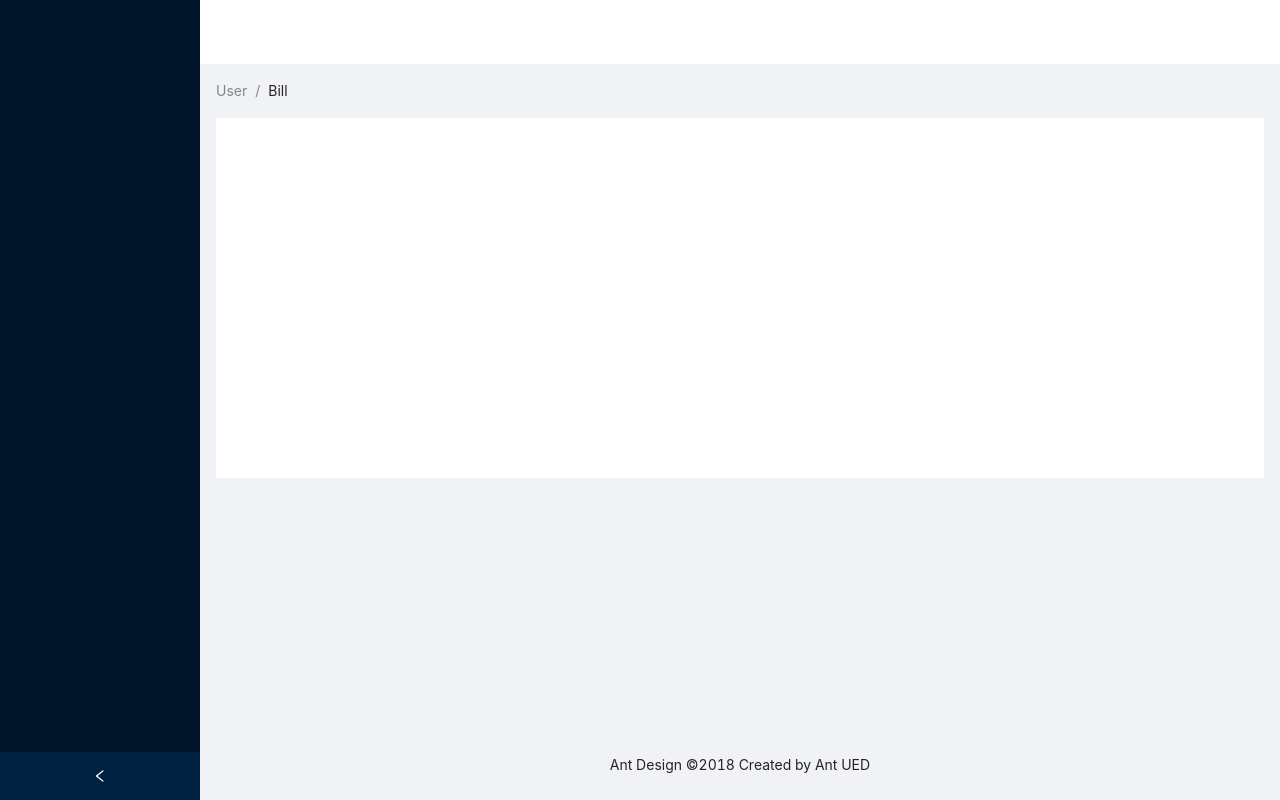
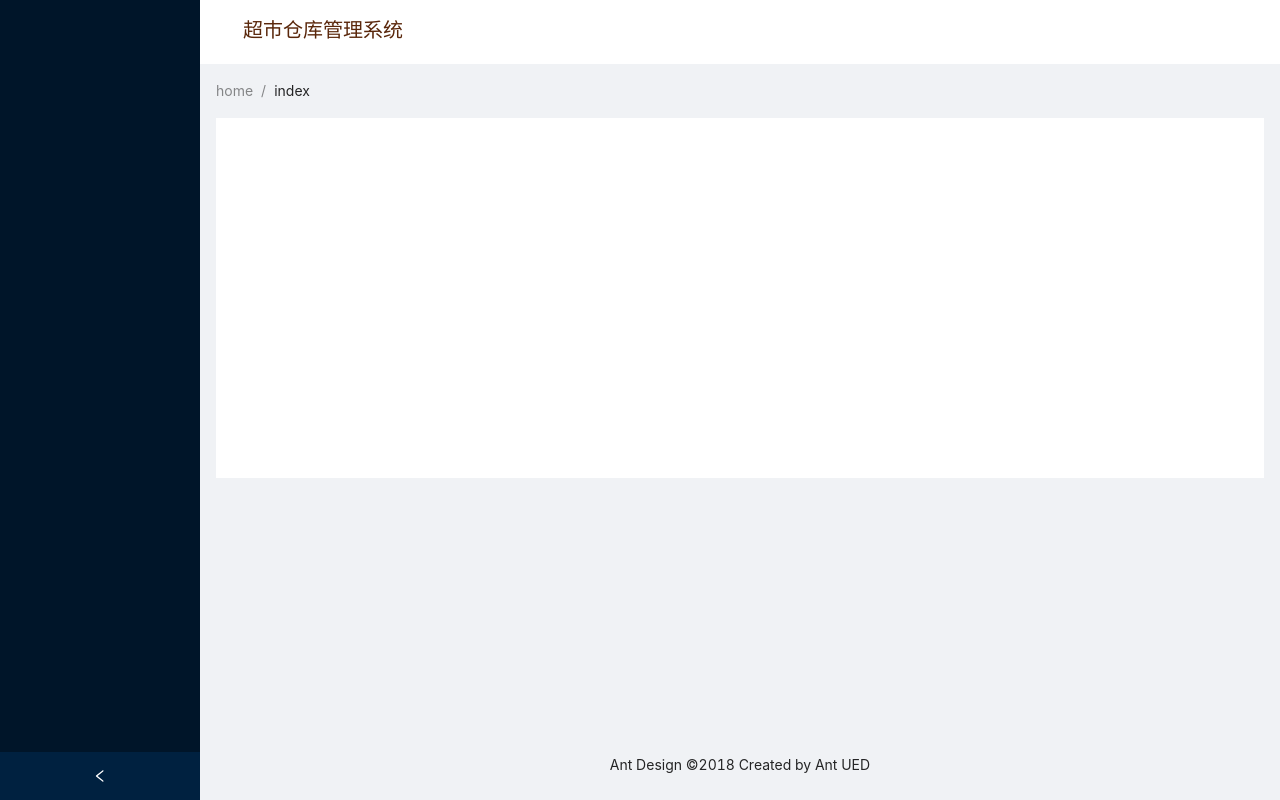
Before and after one commit to cx3hen/supermarket, a React (Create React App) app: page /home in a window 1280 px wide. Built offline with nearby package versions, Linux system fonts and the light colour scheme; no server answers.

Commit message:
feat: 面包屑动态渲染，布局样式微调

```diff
--- a/public/index.html
+++ b/public/index.html
@@ -4,7 +4,7 @@
     <meta charset="UTF-8" />
     <meta http-equiv="X-UA-Compatible" content="IE=edge" />
     <meta name="viewport" content="width=device-width, initial-scale=1.0" />
-    <title>Document</title>
+    <title>超市仓库管理系统</title>
   </head>
   <body>
     <div id="root"></div>
--- a/src/App.css
+++ b/src/App.css
@@ -2,7 +2,7 @@
 
 .login-container {
   background-color: #2b4b6b;
-  height: 1000px;
+  height: 1200px;
 }
 
 .login-card {
@@ -20,3 +20,12 @@
 .site-layout .site-layout-background {
   background: #fff;
 }
+
+.header {
+  font-size: 20px;
+  font-family: sans-serif;
+  line-height: 60px;
+  padding: 40px 0 0 43px;
+  color: #5a270b;
+  text-shadow: 1px 1px 1px #fff;
+}
--- a/src/pages/Home/index.tsx
+++ b/src/pages/Home/index.tsx
@@ -11,6 +11,7 @@ const { Header, Content, Footer, Sider } = Layout;
 const Home = () => {
   const navigate = useNavigate();
   const [collapsed, setCollapsed] = useState(false);
+  const [bread, setBread] = useState<string>('home');
   type MenuItem = Required<MenuProps>['items'][number];
   //标签与id成映射关系
 
@@ -57,17 +58,20 @@ const Home = () => {
           items={items}
           onClick={e => {
             navigate(`/home/${e.key}`);
+            setBread(e.key);
           }}
         />
       </Sider>
       <Layout className="site-layout">
         {/* 头部 */}
-        <Header className="site-layout-background" style={{ padding: 0 }} />
+        <Header className="site-layout-background" style={{ padding: 0 }}>
+          <span className="header">超市仓库管理系统</span>
+        </Header>
         <Content style={{ margin: '0 16px' }}>
           {/* 面包屑 */}
           <Breadcrumb style={{ margin: '16px 0' }}>
-            <Breadcrumb.Item>User</Breadcrumb.Item>
-            <Breadcrumb.Item>Bill</Breadcrumb.Item>
+            <Breadcrumb.Item>{bread}</Breadcrumb.Item>
+            <Breadcrumb.Item>index</Breadcrumb.Item>
           </Breadcrumb>
           {/* 页面主要内容 */}
           <div className="site-layout-background" style={{ padding: 24, minHeight: 360 }}>
```
